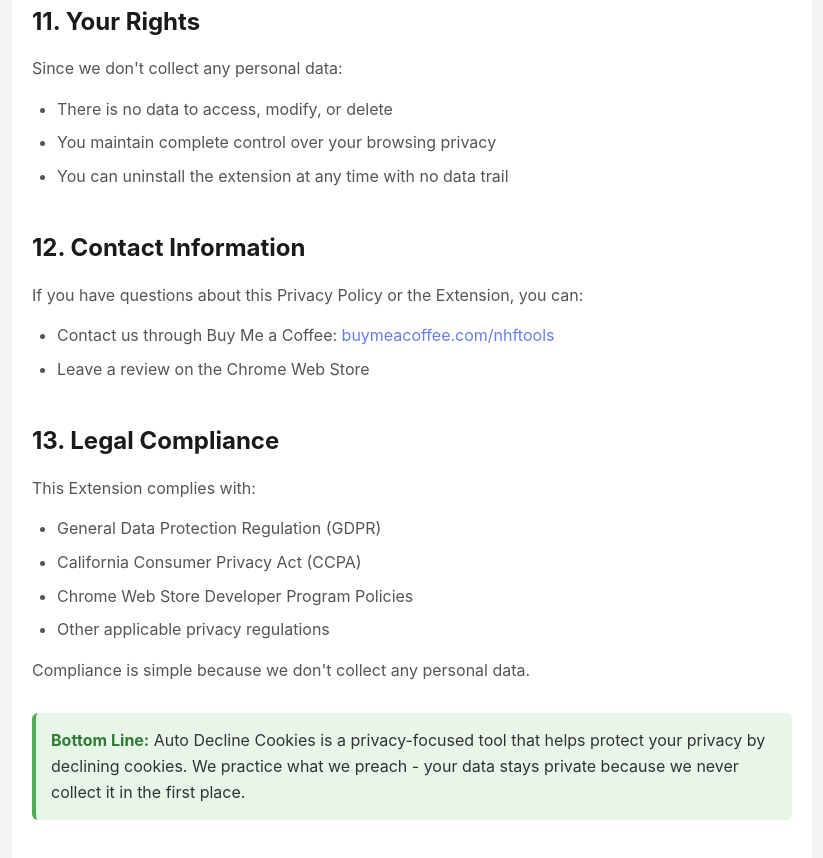
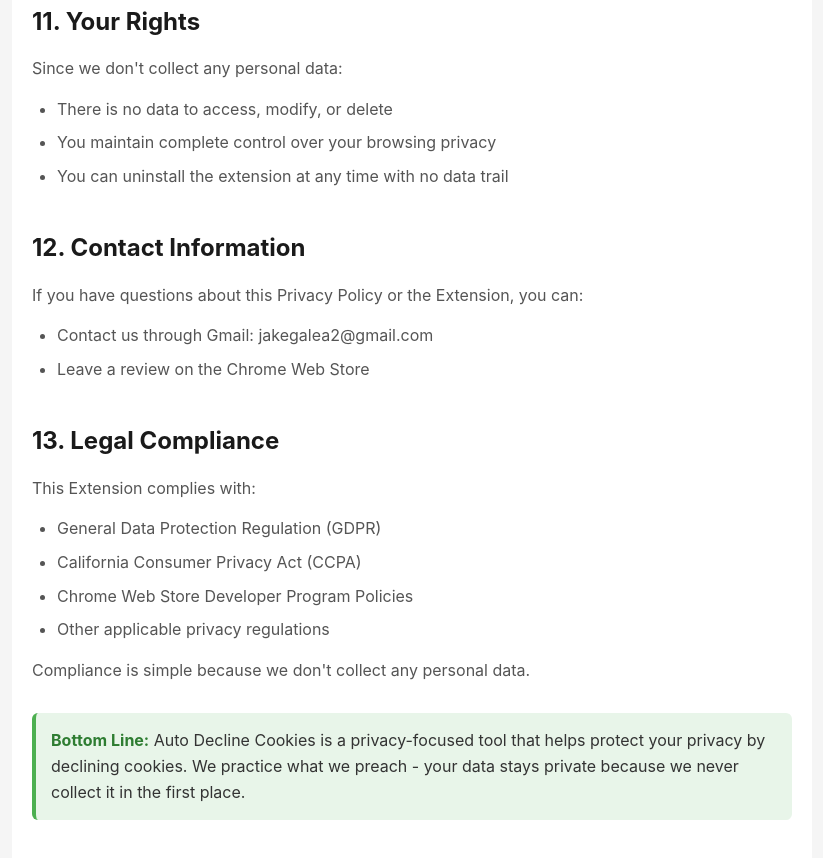
Before and after one commit to jaker550/cookie-decliner-privacy, a plain HTML site: page index.html in a window 1280 px wide. Shown: the part 2980-3838 px from the top of the page, without its empty margins (228-1051 px from the left). Drawn offline with Linux system fonts and the light colour scheme.

Commit message:
Update index.html

```diff
--- a/index.html
+++ b/index.html
@@ -227,7 +227,7 @@
             <h2>12. Contact Information</h2>
             <p>If you have questions about this Privacy Policy or the Extension, you can:</p>
             <ul>
-                <li>Contact us through Buy Me a Coffee: <a href="https://buymeacoffee.com/nhftools" target="_blank">buymeacoffee.com/nhftools</a></li>
+                <li>Contact us through Gmail: jakegalea2@gmail.com
                 <li>Leave a review on the Chrome Web Store</li>
             </ul>
         </div>
```
